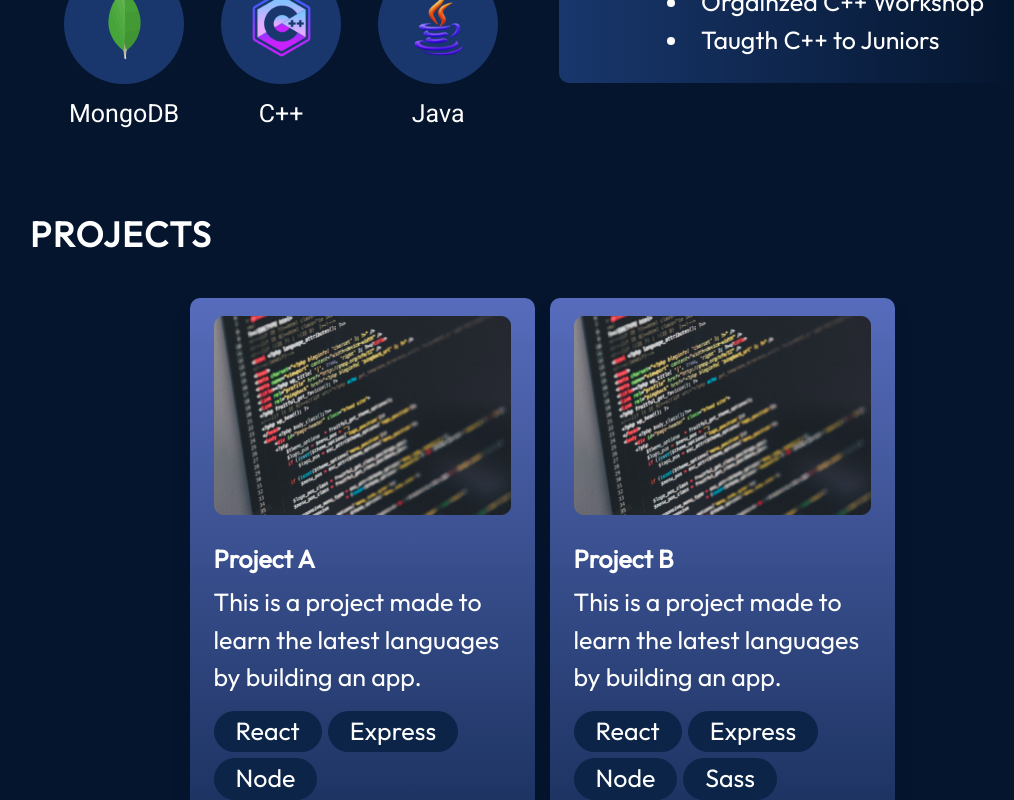
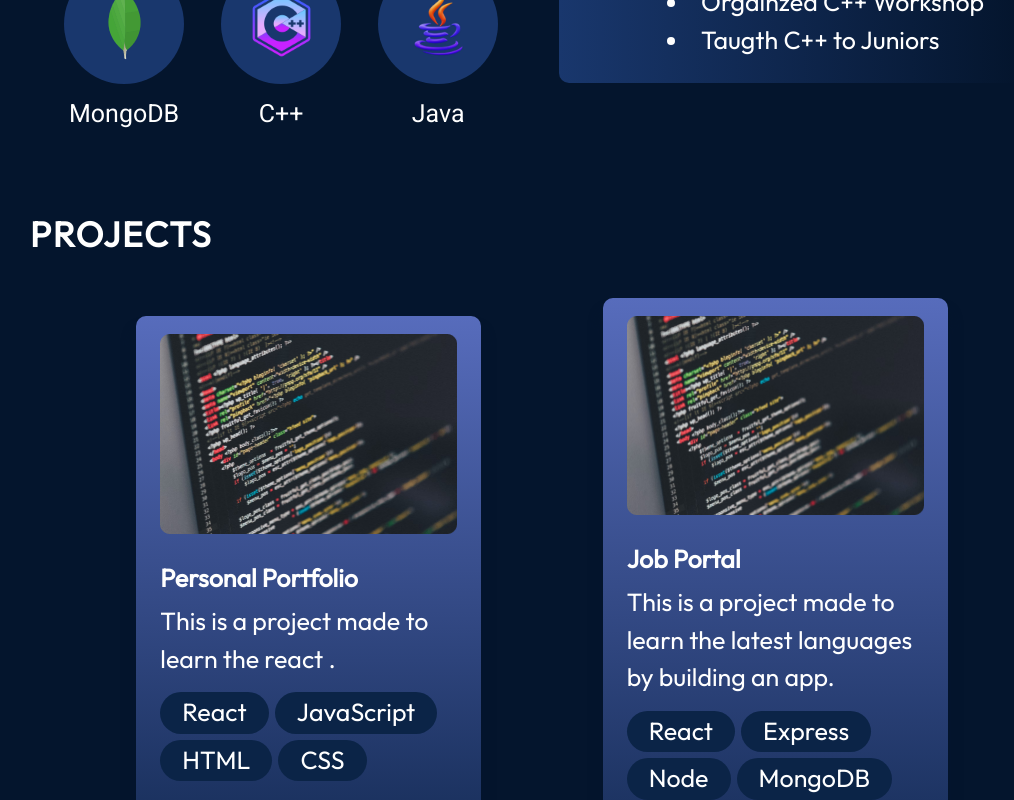
Before and after one commit to adarshnarayan04/portfolio_adarsh, a React (Vite) app: page / in a window 1280 px wide. Shown: the part 2000-2800 px from the top of the page, without its empty margins (98-1112 px from the left). Built offline with nearby package versions, Linux system fonts and the light colour scheme.

Commit message:
updated project

```diff
--- a/src/components/Projects/Projects.module.css
+++ b/src/components/Projects/Projects.module.css
@@ -20,7 +20,7 @@
   flex-direction: row;
   flex-wrap: wrap;
   align-items: center;
-  justify-content: center;
+  justify-content: space-evenly;
   gap: 15px;
   width: 100%;
 }
--- a/src/data/projects.json
+++ b/src/data/projects.json
@@ -1,26 +1,19 @@
 [
   {
-    "title": "Project A",
+    "title": "Personal Portfolio",
+    "imageSrc": "projects/project.png",
+    "description": "This is a project made to learn the react .",
+    "skills": ["React", "JavaScript", "HTML", "CSS"],
+    "demo": "https://portfolio-adarsh-one.vercel.app/",
+    "source": "https://github.com/adarshnarayan04/portfolio_adarsh"
+  },
+  {
+    "title": "Job Portal",
     "imageSrc": "projects/project.png",
     "description": "This is a project made to learn the latest languages by building an app.",
-    "skills": ["React", "Express", "Node"],
-    "demo": "https://www.example.com",
-    "source": "https://www.github.com"
-  },
-  {
-    "title": "Project B",
-    "imageSrc": "projects/project.png",
-    "description": "This is a project made to learn the latest languages by building an app.",
-    "skills": ["React", "Express", "Node", "Sass"],
-    "demo": "https://www.example.com",
-    "source": "https://www.github.com"
-  },
-  {
-    "title": "Project C",
-    "imageSrc": "projects/project.png",
-    "description": "This is a project made to learn the latest languages by building an app.",
-    "skills": ["React", "Express", "Node"],
+    "skills": ["React", "Express", "Node", "MongoDB"],
     "demo": "https://www.example.com",
     "source": "https://www.github.com"
   }
+
 ]
```
